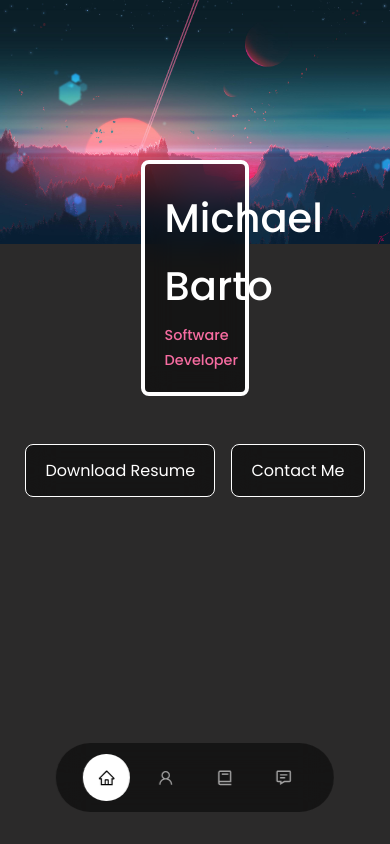
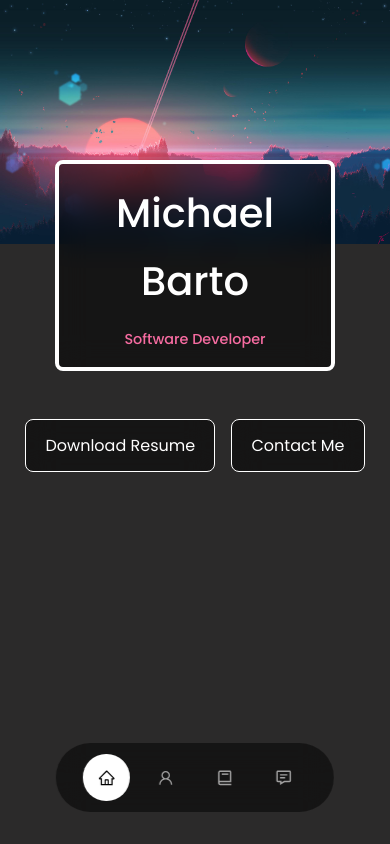
Before and after one commit to mbarto202/react-portfolio-website, a React (Create React App) app: page / in a window 390 px wide. Shown: the top 844 px of the page. Built offline with nearby package versions, Linux system fonts and the light colour scheme.

Commit message:
fixed some of header for phone

```diff
--- a/src/components/header/header.css
+++ b/src/components/header/header.css
@@ -95,14 +95,20 @@ header {
     }
 }
 
-/* Small Devices */
 @media screen and (max-width: 600px) {
-    header {
-        height: 100vh;
+    .header {
+        height: 100vh; /* Ensure full viewport height */
+        padding-top: 5rem; /* Reduce top padding */
+    }
+
+    .titleBg {
+        width: 80%; /* Adjusted width for smaller screens */
+        margin-left: 10%; /* Center the element */
+        padding: 15px; /* Adjust padding */
     }
 
     .header_socials,
     .scroll_down {
-        display: none;
+        display: none; /* Hide socials and scroll down on small screens */
     }
 }
```
Also changed, not shown: 1 other file (tests, documents, lock files or other folders).
